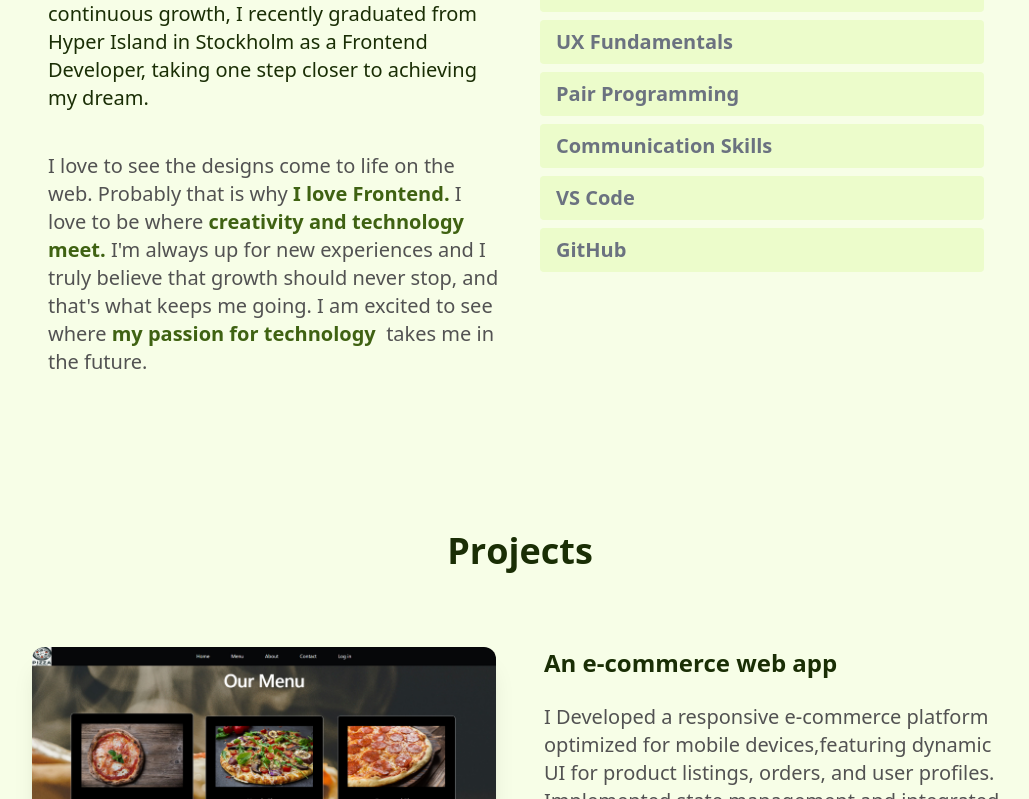
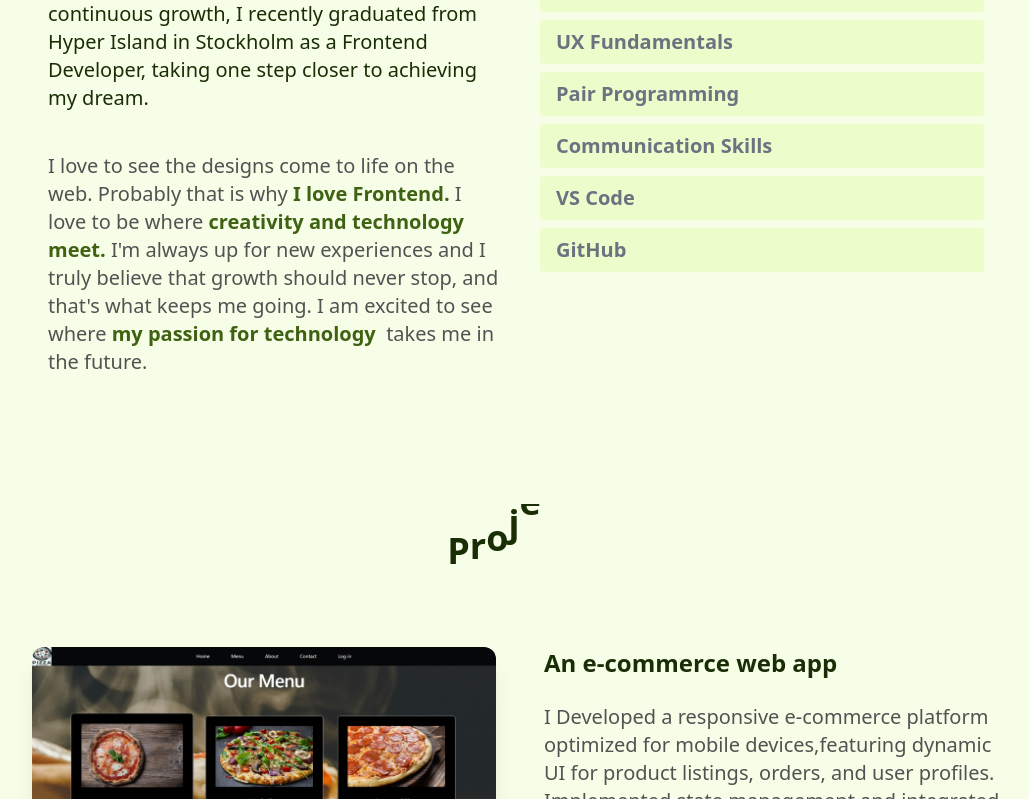
Before and after one commit to SammaniAri/personal-website, a Next.js app: page / in a window 1280 px wide. Shown: the part 1462-2261 px from the top of the page, without its empty margins (120-1149 px from the left). Built offline with nearby package versions, Linux system fonts and the light colour scheme.

Commit message:
scroll trigger for the contact section

```diff
--- a/components/AboutSection.tsx
+++ b/components/AboutSection.tsx
@@ -3,8 +3,8 @@
 "use client";
 import React from "react";
 import { gsap } from "gsap";
-
 import SplitType from "split-type";
+import { ScrollTrigger } from "gsap/all";
 
 import {
 	useRef,
@@ -19,13 +19,15 @@
 	{ skill: " VS Code" },
 	{ skill: " GitHub" },
 ];
-import { ScrollTrigger } from "gsap/all";
+
 gsap.registerPlugin(ScrollTrigger);
 const AboutSection = () => {
 	const fontRef = useRef(null);
 	useEffect(() => {
 		const el = fontRef.current;
-
+		const myText = new SplitType(
+			"#my-text4"
+		);
 		gsap.to(".char", {
 			y: 0,
 			stagger: 0.25,
@@ -41,7 +43,7 @@
 					<h1 className="text-lime-950 text-center font-semibold text-4xl ">
 						{" "}
 						<div
-							id="my-text1"
+							id="my-text4"
 							ref={fontRef}>
 							About Me
 						</div>
--- a/components/ContactSection.tsx
+++ b/components/ContactSection.tsx
@@ -6,19 +6,18 @@
 	useRef,
 	useEffect,
 } from "react";
-import {
-	useForm,
-	ValidationError,
-} from "@formspree/react";
+
 import { gsap } from "gsap";
 import SplitType from "split-type";
+import { ScrollTrigger } from "gsap/ScrollTrigger";
+gsap.registerPlugin(ScrollTrigger);
 
 const ContactSection = () => {
 	const fontRef = useRef(null);
 	useEffect(() => {
 		const el = fontRef.current;
 		const myText = new SplitType(
-			"#my-text1"
+			"#my-text3"
 		);
 		gsap.to(".char", {
 			y: 0,
@@ -33,7 +32,7 @@
 			<div className="my-12 pb-12 md:pt-16">
 				<div
 					className="text-lime-950 text-center font-semibold text-4xl"
-					id="my-text1"
+					id="my-text3"
 					ref={fontRef}>
 					Contact Me
 				</div>
--- a/styles/globals.css
+++ b/styles/globals.css
@@ -33,3 +33,21 @@
 	);
 	line-height: 5.9rem;
 }
+#my-text3 {
+	clip-path: polygon(
+		0 0,
+		100% 0,
+		100% 100%,
+		0% 100%
+	);
+	line-height: 5.9rem;
+}
+#my-text4 {
+	clip-path: polygon(
+		0 0,
+		100% 0,
+		100% 100%,
+		0% 100%
+	);
+	line-height: 5.9rem;
+}
```
